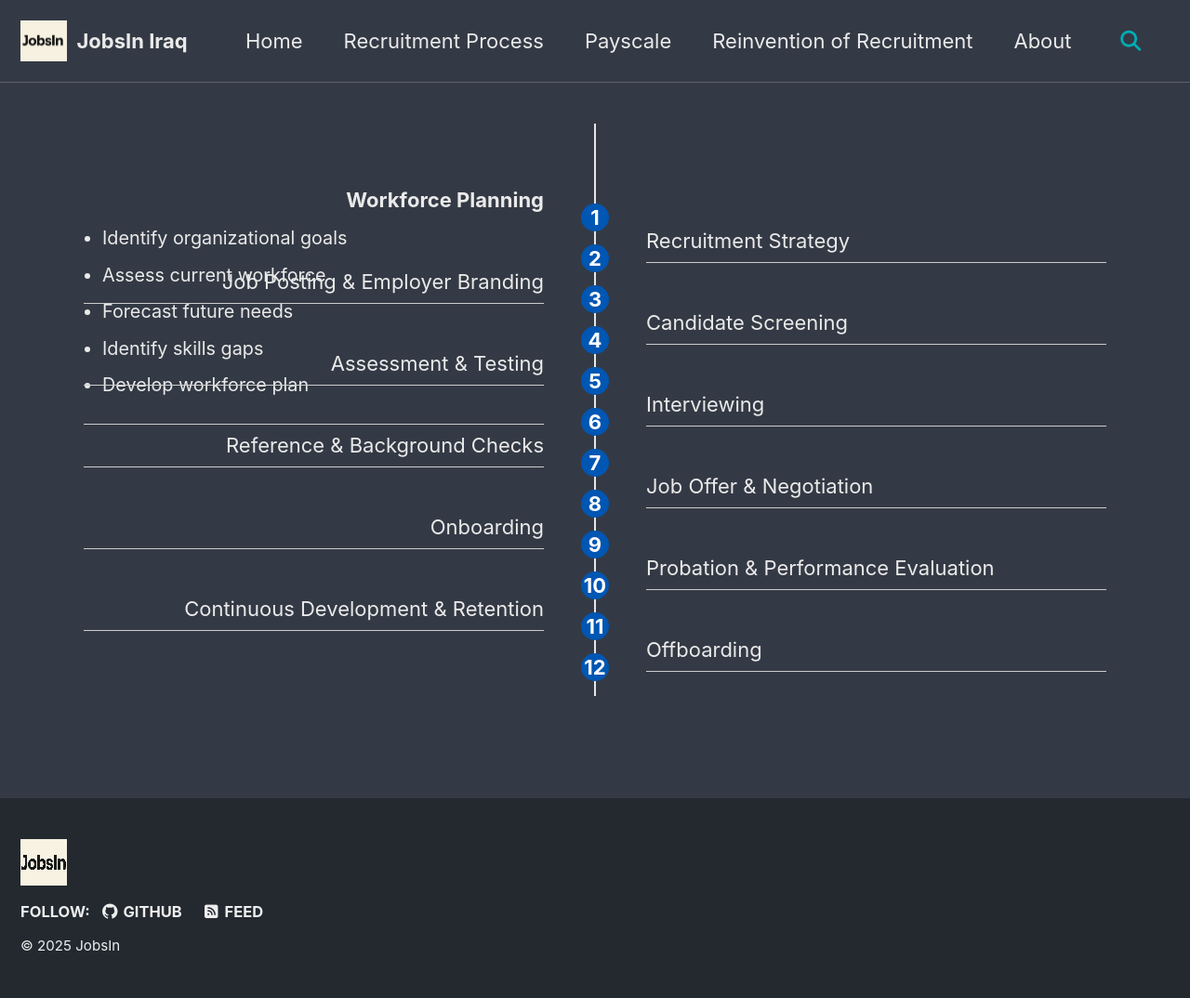
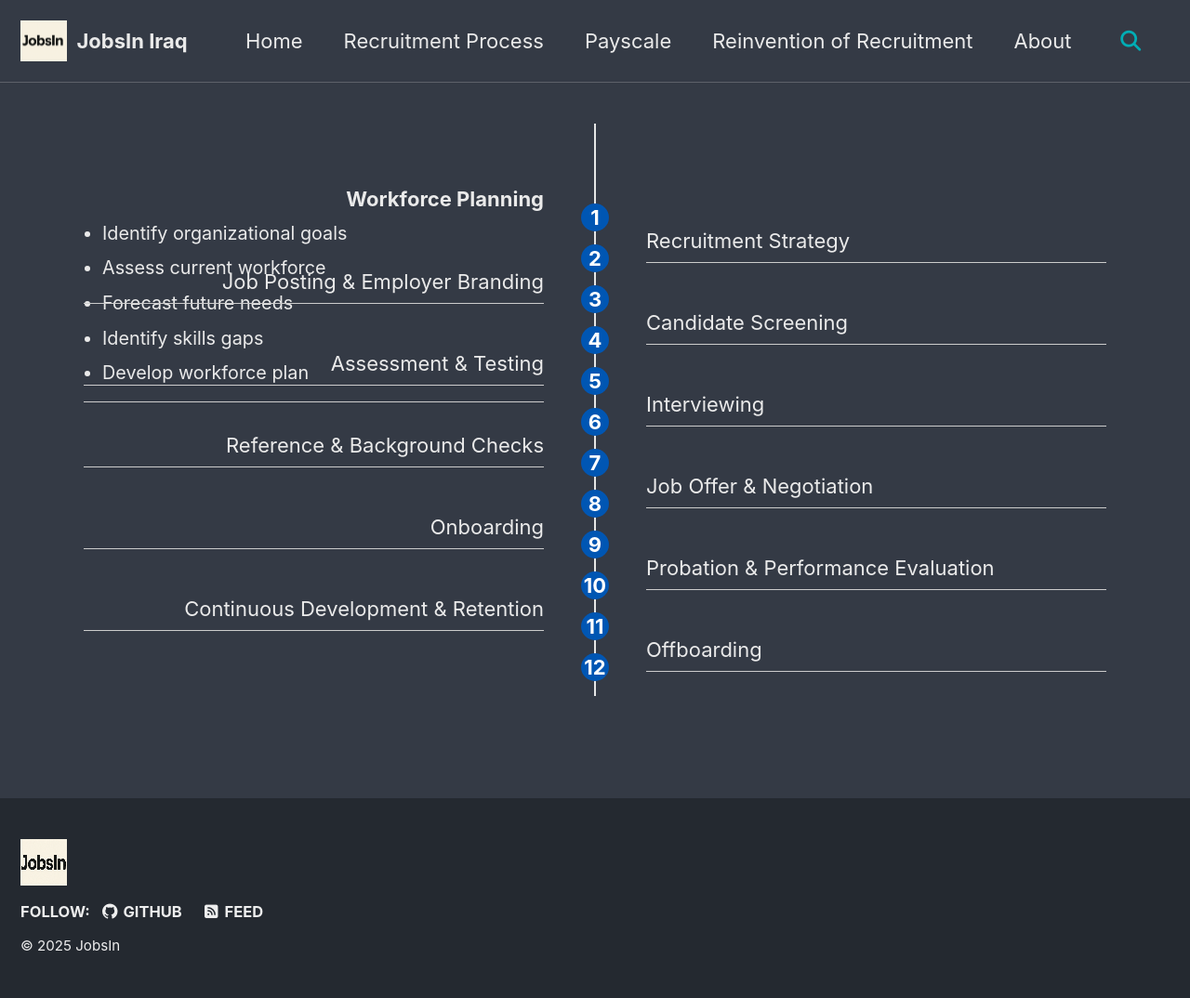
Before and after one commit to JobsInIraq/jobsiniraq.github.io, a Jekyll site: the page built from _pages/process.md, in a window 1280 px wide. Shown: the whole page at 93% size. Built offline with Jekyll 4.4.1, drawn with Linux system fonts in a browser that asks for light colours; cached includes are drawn as plain includes.

Commit message:
Update process.md

```diff
--- a/_pages/process.md
+++ b/_pages/process.md
@@ -18,14 +18,16 @@ classes: wide
 -->
 <div class="process left">
   <div class="content">
-    <strong>Workforce Planning</strong>
-    <ul style="margin-top: 10px; font-size: 0.9em; text-align: left; list-style-type: disc; padding-left: 20px;">
-      <li>Identify organizational goals</li>
-      <li>Assess current workforce</li>
-      <li>Forecast future needs</li>
-      <li>Identify skills gaps</li>
-      <li>Develop workforce plan</li>
-    </ul>
+    <div style="line-height: 1.4;">
+      <strong>Workforce Planning</strong>
+      <ul style="margin: 8px 0 0 0; font-size: 0.9em; text-align: left; list-style-type: disc; padding-left: 20px;">
+        <li>Identify organizational goals</li>
+        <li>Assess current workforce</li>
+        <li>Forecast future needs</li>
+        <li>Identify skills gaps</li>
+        <li>Develop workforce plan</li>
+      </ul>
+    </div>
   </div>
   <div class="circle">1</div>
 </div>
```
